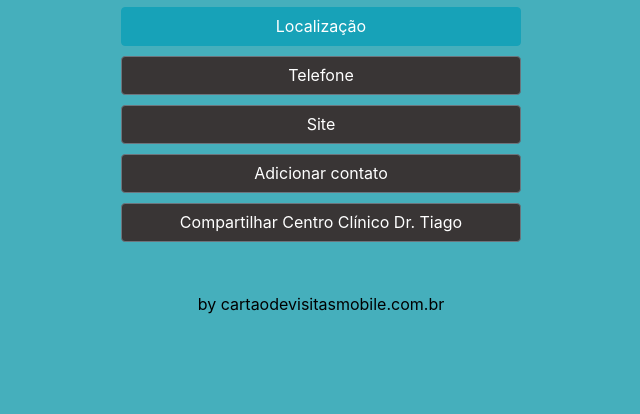
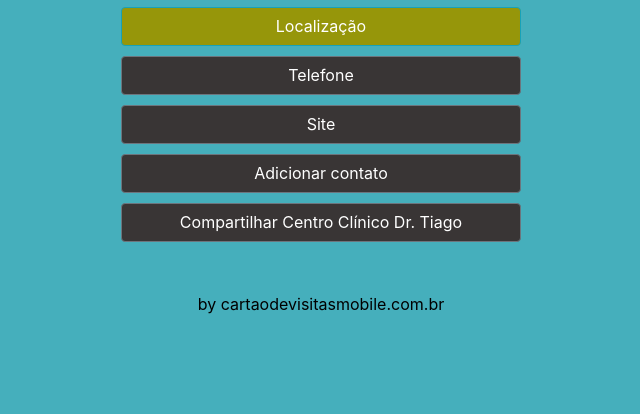
Before and after one commit to startdes/centroclinicodrthiago, a plain HTML site: page index.html in a window 1280 px wide. Shown: the part 386-800 px from the top of the page, without its empty margins (319-959 px from the left). Drawn offline with nearby package versions, Linux system fonts and the light colour scheme.

Commit message:
Add files via upload

```diff
--- a/css/stilo.css
+++ b/css/stilo.css
@@ -45,3 +45,7 @@ body {
 .facecolor {
     background-color: #4267B2;
 }
+
+.novacor {
+    background-color: rgb(150, 150, 10);
+}
--- a/index.html
+++ b/index.html
@@ -52,7 +52,7 @@
 -->
         <div class="divconteudo">
             <a href="https://goo.gl/maps/h6TH2P28rBn" target="_blank">
-                <div class="btn btn-info divlinks">Localização
+                <div class="btn btn-info divlinks novacor">Localização
                 </div>
             </a>
         </div>
```
